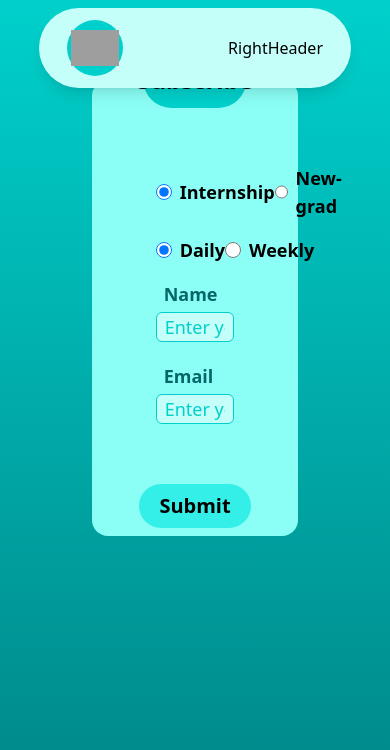
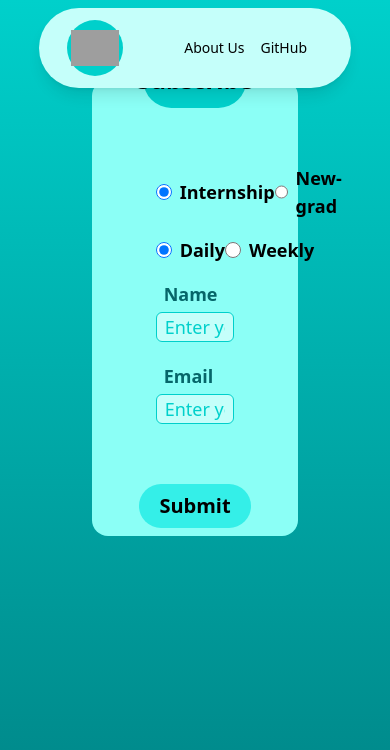
Before and after one commit to vamsi-duvvana/swe_list, a React (Create React App) app: page / in a window 390 px wide. Shown: the top 750 px of the page. Built offline with nearby package versions, Linux system fonts and the light colour scheme; grey boxes are pictures that could not be loaded.

Commit message:
Update RightHeader.js
Added about us and Github to the upper bar with increased responsiveness

```diff
--- a/src/components/RightHeader.js
+++ b/src/components/RightHeader.js
@@ -1,9 +1,16 @@
-import React from 'react'
+import React from 'react';
 
-const RightHeader = () => {
-  return (
-    <div>RightHeader</div>
-  )
-}
+const RightHeader = ({ githubLink, aboutLink }) => {
+return (
+    <div className="flex items-center justify-center space-x-4 p-4 sm:p-6">
+    <a href={aboutLink} target="_blank" rel="noopener noreferrer" className="text-sm sm:text-base lg:text-lg text-black hover:text-gray-700">
+        About Us
+    </a>
+    <a href={githubLink} target="_blank" rel="noopener noreferrer" title="Visit our Github" className="text-sm sm:text-base lg:text-lg text-black hover:text-gray-700">
+        GitHub
+    </a>
+    </div>
+);
+};
 
-export default RightHeader
+export default RightHeader;
```
